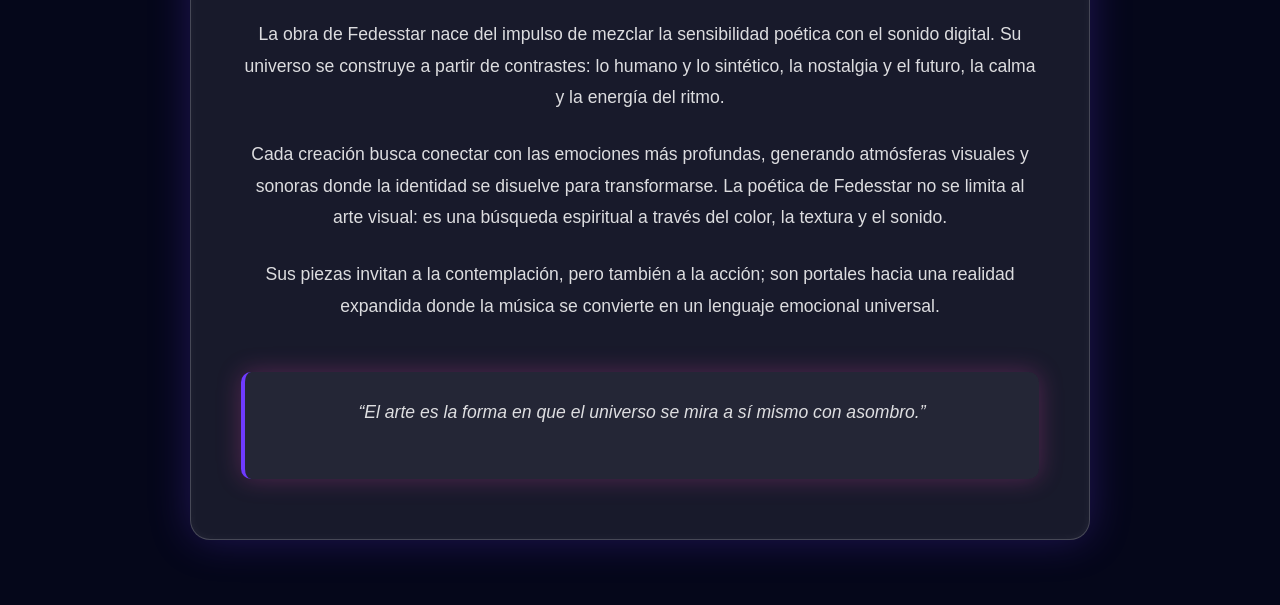
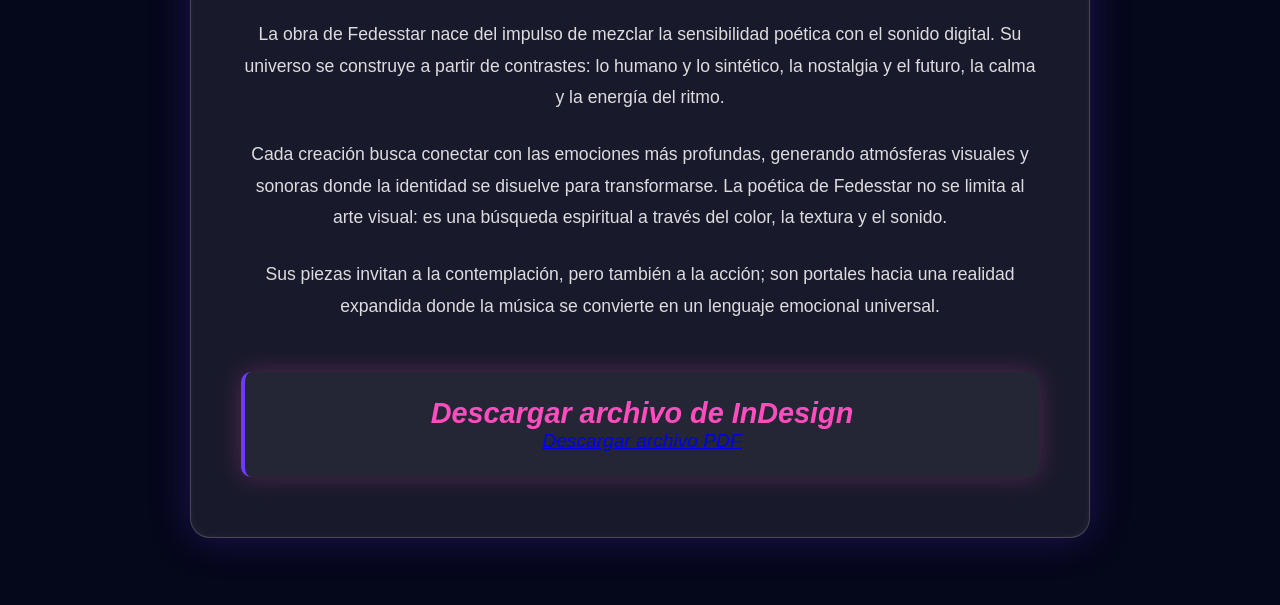
Before and after one commit to sofiacuervoramirez/fedesttar, a plain HTML site: page poetica.html in a window 1280 px wide. Shown: the part 277-882 px from the top of the page. Drawn offline with Linux system fonts and the light colour scheme.

Commit message:
Update poetica.html

```diff
--- a/poetica.html
+++ b/poetica.html
@@ -40,7 +40,8 @@
       </p>
 
       <div class="quote-box">
-        <p>“El arte es la forma en que el universo se mira a sí mismo con asombro.”</p>
+        <h1>Descargar archivo de InDesign</h1>
+        <a href="Indesign.pdf" download>Descargar archivo PDF</a>
       </div>
     </div>
   </section>
```
